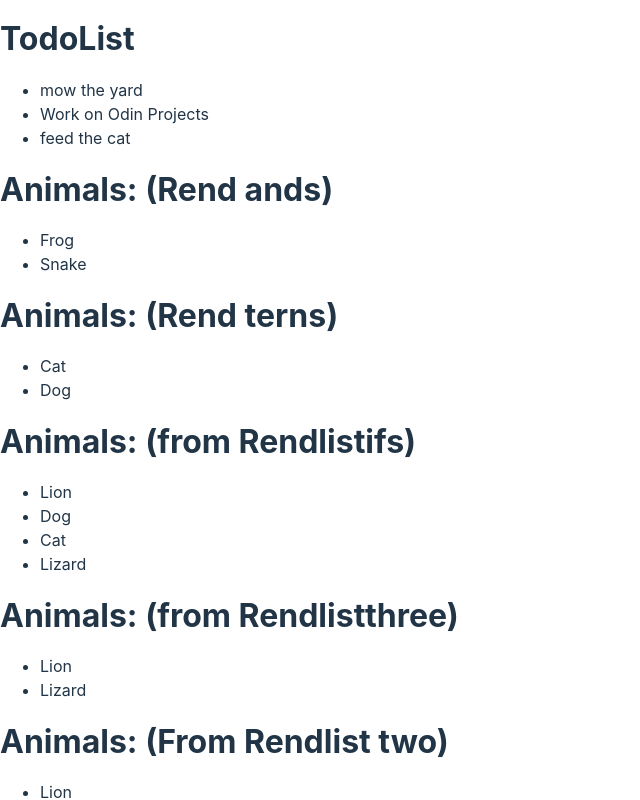
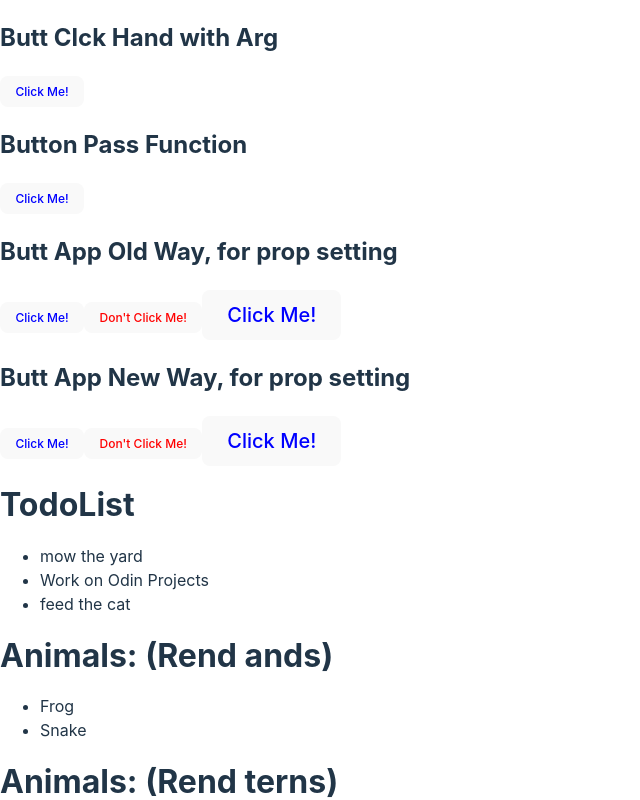
Before and after one commit to Matthew932932/odin-test-react-app, a React (Vite) app: page / in a window 1280 px wide. Shown: the top 800 px of the page, without its empty margins (0-640 px from the left). Built offline with nearby package versions, Linux system fonts and the light colour scheme.

Commit message:
Pass data between components chapter

```diff
--- /dev/null
+++ b/src/PassDataBtwComps.jsx
@@ -0,0 +1,104 @@
+function Button({ text = "Click Me!", color = "blue", fontSize = 12 }) {
+	const buttonStyle = {
+		color: color,
+		fontSize: fontSize + "px"
+	};
+
+	return <button style={buttonStyle}>{text}</button>;
+}
+
+function ButtApp() {
+	return (
+		<div>
+			<h2>Butt App New Way, for prop setting</h2>
+			<Button />
+			<Button text="Don't Click Me!" color="red" />
+			<Button fontSize={20} />
+		</div>
+	);
+}
+
+
+function ButtonOld({ text, color, fontSize }) {
+  const buttonStyle = {
+    color: color,
+    fontSize: fontSize + "px"
+  };
+
+  return <button style={buttonStyle}>{text}</button>;
+}
+
+ButtonOld.defaultProps = {
+  text: "Click Me!",
+  color: "blue",
+  fontSize: 12
+};
+
+function ButtAppOldWay() {
+  return (
+    <div>
+			<h2>Butt App Old Way, for prop setting</h2>
+      <Button />
+      <Button text="Don't Click Me!" color="red" />
+      <Button fontSize={20} />
+    </div>
+  );
+}
+
+
+function ButtonPassFunc({ text = "Click Me!", color = "blue", fontSize = 12, handleClick }) {
+  const buttonStyle = {
+    color: color,
+    fontSize: fontSize + "px"
+  };
+
+  return (
+    <button onClick={handleClick} style={buttonStyle}>
+      {text}
+    </button>
+  );
+}
+
+export default function ButtPassFuncApp() {
+  const handleButtonClick = () => {
+    window.location.href = "https://www.google.com";
+  };
+
+  return (
+    <div>
+			<h2>Button Pass Function</h2>
+      <ButtonPassFunc handleClick={handleButtonClick} />
+    </div>
+  );
+}
+
+function ButtonCHA({ text = "Click Me!", color = "blue", fontSize = 12, handleClick }) {
+  const buttonStyle = {
+    color: color,
+    fontSize: fontSize + "px"
+  };
+
+  return (
+    <button onClick={handleClick} style={buttonStyle}>
+      {text}
+    </button>
+  );
+}
+
+function ButtClckHandwithArg() {
+  const handleButtonClickA = (url) => {
+    window.location.href = url;
+  };
+
+  return (
+    <div>
+			<h2>Butt Clck Hand with Arg</h2>
+      <ButtonCHA handleClick={() => handleButtonClickA('https://www.theodinproject.com')} />
+    </div>
+  );
+}
+
+
+
+
+export {ButtApp, ButtAppOldWay, ButtPassFuncApp, ButtClckHandwithArg};
--- a/src/main.jsx
+++ b/src/main.jsx
@@ -6,9 +6,14 @@
 import {Banana,Susageroll,Animallistone,Animallisttwo} from "./Favfoods.jsx"
 import { Rendlist, Rendlisttwo, Rendlistthree, Rendlistifs, Rendands, Rendterns } from './Renderlist.jsx'
 import { TodoList } from './TodoList.jsx'
+import { ButtApp, ButtAppOldWay, ButtPassFuncApp, ButtClckHandwithArg } from './PassDataBtwComps.jsx'
 
 createRoot(document.getElementById('root')).render(
   <StrictMode>
+    <ButtClckHandwithArg />
+    <ButtPassFuncApp />
+    <ButtAppOldWay />
+    <ButtApp />
     <TodoList />
     <Rendands />
     <Rendterns />
```
